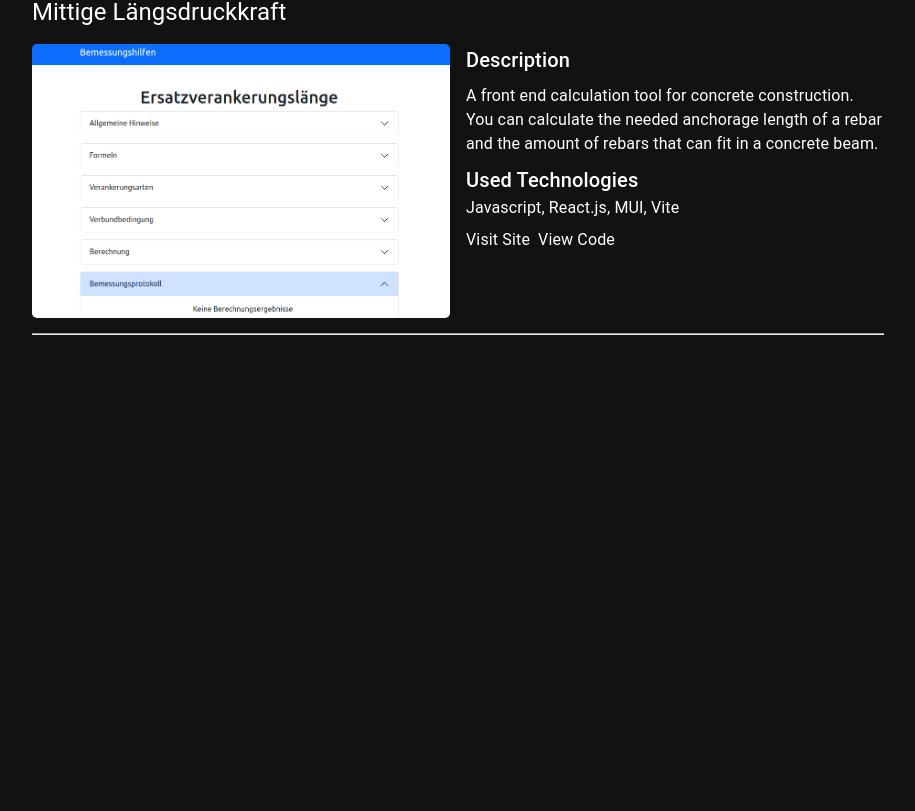
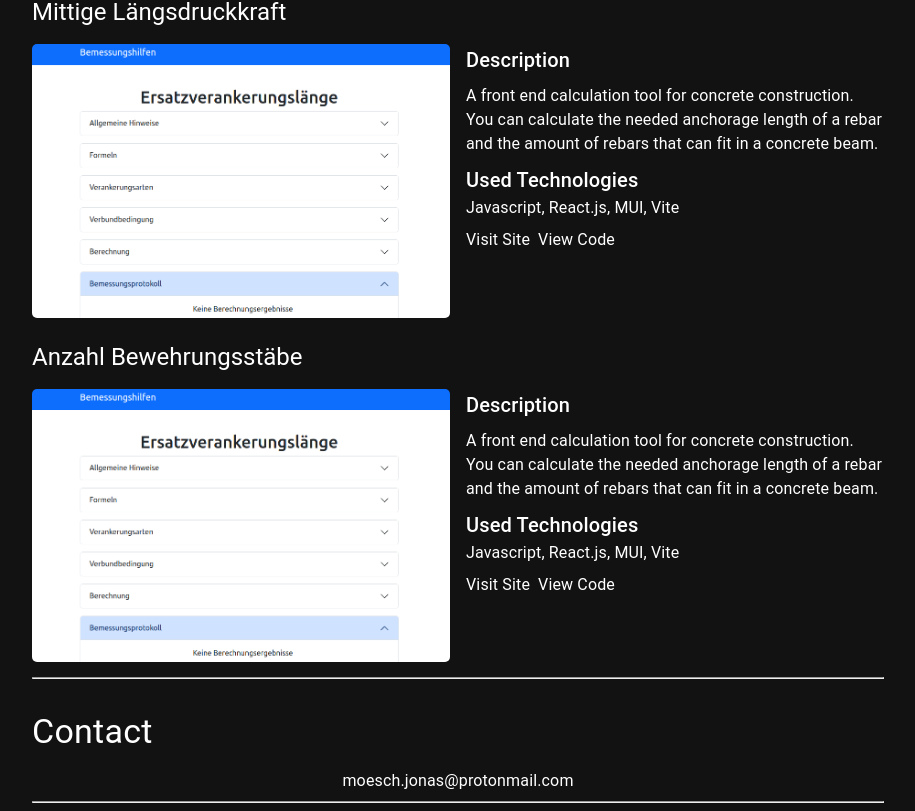
Before and after one commit to j-r-f-m/personal-portfolio-app, a React (Vite) app: page /projects in a window 1280 px wide. Shown: the part 858-1669 px from the top of the page, without its empty margins (182-1097 px from the left). Before the commit the page ends 1201 px from the top, so only its background shows below. Built offline with nearby package versions, Linux system fonts and the light colour scheme.

Commit message:
add contact component

```diff
--- a/src/pages/mainPage/MainPage.jsx
+++ b/src/pages/mainPage/MainPage.jsx
@@ -1,3 +1,4 @@
+import { Contact } from "./contact/Contact";
 import { Hero } from "./hero/Hero";
 import { MainProjects } from "./mainProjects/MainProjects";
 
@@ -17,6 +18,7 @@ export function MainPage() {
     <>
       <Hero />
       <MainProjects />
+      <Contact />
     </>
   );
 }
--- /dev/null
+++ b/src/pages/mainPage/contact/Contact.jsx
@@ -0,0 +1,24 @@
+import { Box, Grid, Typography, Container } from "@mui/material";
+
+/**
+ * show contact information
+ * @returns jsx
+ */
+export function Contact() {
+  return (
+    <Box sx={{ flexGrow: 1, mt: 4 }}>
+      <Container maxWidth="md">
+        <Grid container spacing={2}>
+          <Grid item xs={12}>
+            <Typography variant="h4">Contact</Typography>
+            <Typography align="center" sx={{ mt: 2 }}>
+              {" "}
+              moesch.jonas@protonmail.com
+            </Typography>
+          </Grid>
+        </Grid>
+        <hr />
+      </Container>
+    </Box>
+  );
+}
--- /dev/null
+++ b/src/pages/mainPage/mainProjects/MainProjectData.jsx
@@ -0,0 +1,31 @@
+import uniqid from "uniqid";
+
+const projectData = [
+  {
+    title: "Verankerungslänge",
+    tools: "Javascript, React.js, MUI, Vite",
+    imgPath: "images/img_bemessungshilfen.png",
+    description:
+      " A front end calculation tool for concrete construction. You can calculate the needed anchorage length of a rebar and the amount of rebars that can fit in a concrete beam.",
+    id: uniqid(),
+  },
+  {
+    title: "Mittige Längsdruckkraft",
+    tools: "Javascript, React.js, MUI, Vite",
+    imgPath: "images/img_bemessungshilfen.png",
+    description:
+      " A front end calculation tool for concrete construction. You can calculate the needed anchorage length of a rebar and the amount of rebars that can fit in a concrete beam.",
+    id: uniqid(),
+  },
+
+  {
+    title: "Anzahl Bewehrungsstäbe",
+    tools: "Javascript, React.js, MUI, Vite",
+    imgPath: "images/img_bemessungshilfen.png",
+    description:
+      " A front end calculation tool for concrete construction. You can calculate the needed anchorage length of a rebar and the amount of rebars that can fit in a concrete beam.",
+    id: uniqid(),
+  },
+];
+
+export { projectData };
--- a/src/pages/mainPage/mainProjects/MainProjects.jsx
+++ b/src/pages/mainPage/mainProjects/MainProjects.jsx
@@ -1,25 +1,6 @@
 import { Box, Grid, Typography, Container } from "@mui/material";
 import { Project } from "../../../components/project/Projects";
-import uniqid from "uniqid";
-
-const projectData = [
-  {
-    title: "Verankerungslänge",
-    tools: "Javascript, React.js, MUI, Vite",
-    imgPath: "images/img_bemessungshilfen.png",
-    description:
-      " A front end calculation tool for concrete construction. You can calculate the needed anchorage length of a rebar and the amount of rebars that can fit in a concrete beam.",
-    id: uniqid(),
-  },
-  {
-    title: "Mittige Längsdruckkraft",
-    tools: "Javascript, React.js, MUI, Vite",
-    imgPath: "images/img_bemessungshilfen.png",
-    description:
-      " A front end calculation tool for concrete construction. You can calculate the needed anchorage length of a rebar and the amount of rebars that can fit in a concrete beam.",
-    id: uniqid(),
-  },
-];
+import { projectData } from "./MainProjectData";
 
 /**
  * Component that holds the three main projects I want to display on the main
```
